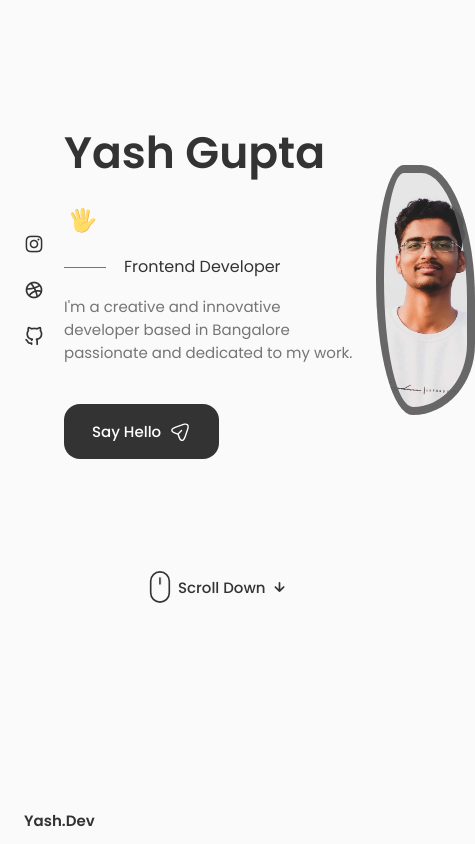
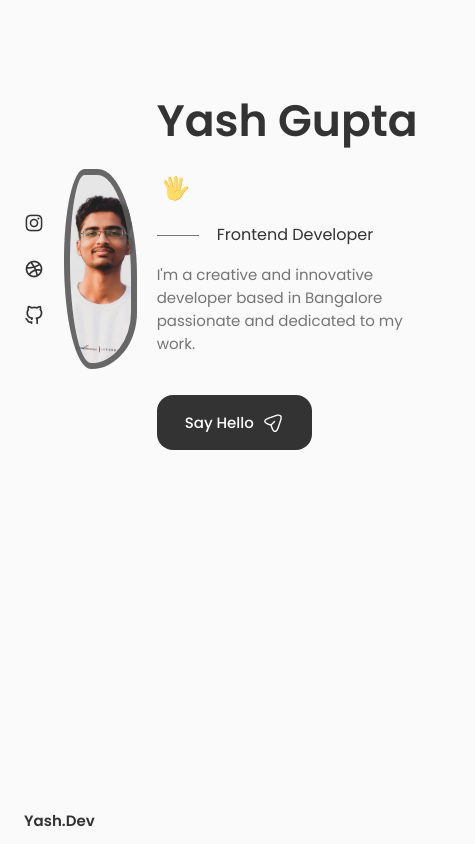
Before and after one commit to gyash21/THE-PORTFOLIO, a React (Create React App) app: page / in a window 390 px wide. Shown: the whole page, 475 px wide, since content can reach past the window. Built offline with nearby package versions, Linux system fonts and the light colour scheme.

Commit message:
medium device responsive design

```diff
--- a/src/components/home/home.css
+++ b/src/components/home/home.css
@@ -210,9 +210,32 @@
   /* For medium devices */
   @media screen and (max-width: 768px) {
 
-  }
+    .home__content{
+        grid-template-columns: 0.5fr 3fr;
+        padding-top: 3.5rem;
+    }
 
-  @media screen and (max-width: 576px) {
+
+    .home__img{
+        order: initial;
+        justify-self: initial;
+    }
+
+    .home__data{
+        grid-column: 1/3;
+    }
+
+    .home__img{
+        box-shadow: inset 0 0 0 6px rgba(90, 90, 90, 0.9);
+        width: 200px;
+        height: 200px;
+
+    }
+
+
+    .home__scroll{
+        display: none;
+    }
 
   }
 
```
